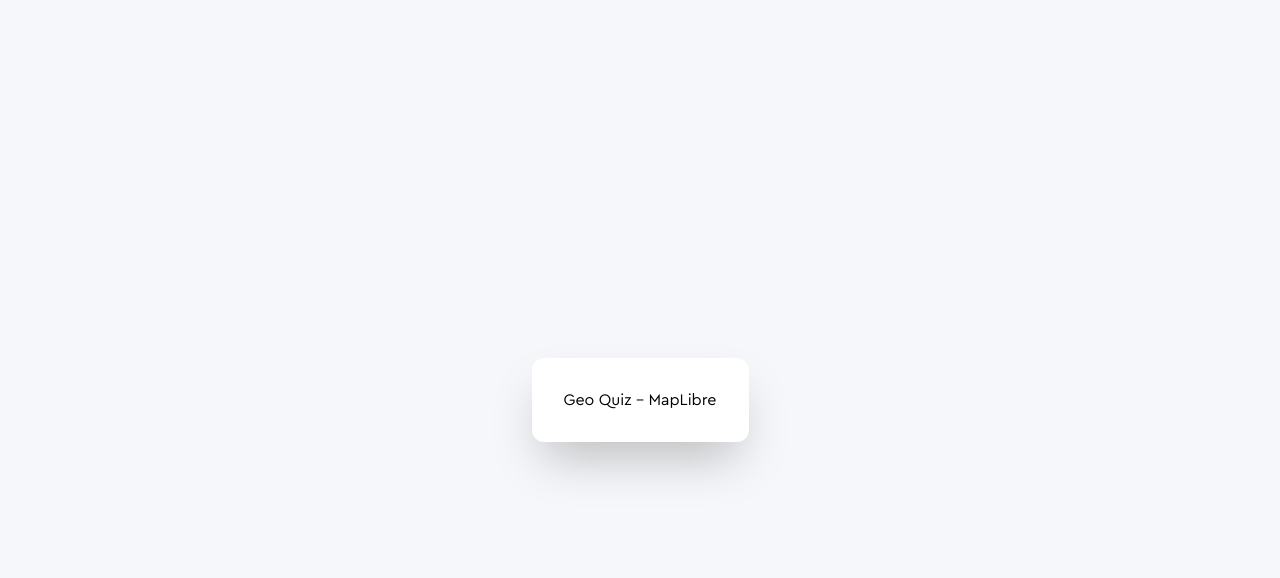
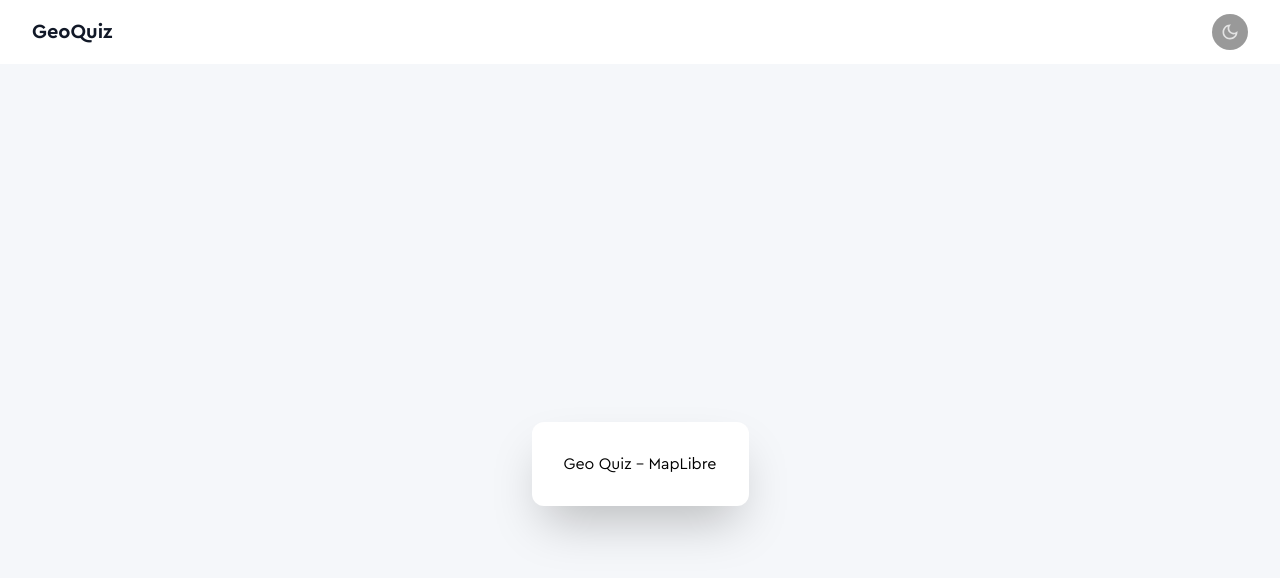
Before and after one commit to Atom-v-d-M/countries-of-the-world, a Next.js app: page / in a window 1280 px wide. Shown: the top 578 px of the page. Built offline with nearby package versions, Linux system fonts and the light colour scheme.

Commit message:
Applied the primary layout to both existing pages

```diff
--- a/app/mapLibre/page.module.scss
+++ b/app/mapLibre/page.module.scss
@@ -1,13 +1,10 @@
-.page {
+.mapLibrePage {
     display: flex;
     flex-direction: column;
     flex: 1;
-    align-items: center;
-    justify-content: center;
-    /* Ensure full viewport coverage */
-    height: 100vh;
-    min-height: 100vh;
-    min-height: -webkit-fill-available;
-    width: 100%;
-    overflow: hidden;
+
+    &__mapWrapper {
+        display: flex;
+        flex: 1;
+    }
 }
--- a/app/page.tsx
+++ b/app/page.tsx
@@ -2,14 +2,17 @@
 
 import Link from "next/link";
 import styles from "./page.module.scss";
+import PrimaryLayout from "@/layouts/primaryLayout";
 
 export default function Home() {
 
   return (
-    <div className={styles.home}>
-      <div className={styles.home__navMenu}>
-        <Link className={styles.home__navLink} href="/mapLibre">Geo Quiz - MapLibre</Link>
+    <PrimaryLayout>
+      <div className={styles.home}>
+        <div className={styles.home__navMenu}>
+          <Link className={styles.home__navLink} href="/mapLibre">Geo Quiz - MapLibre</Link>
+        </div>
       </div>
-    </div>
+    </PrimaryLayout>
   );
 }
```
Also changed, not shown: app/mapLibre/page.tsx (+10 -5 lines), 1 other file (tests, documents, lock files or other folders).
